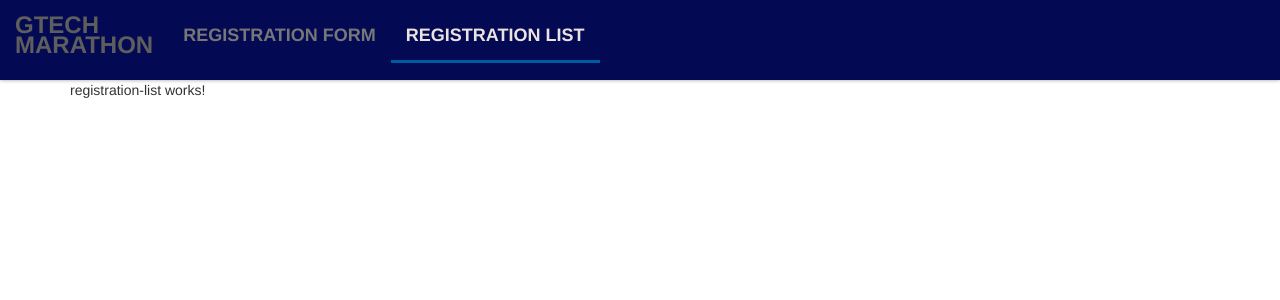
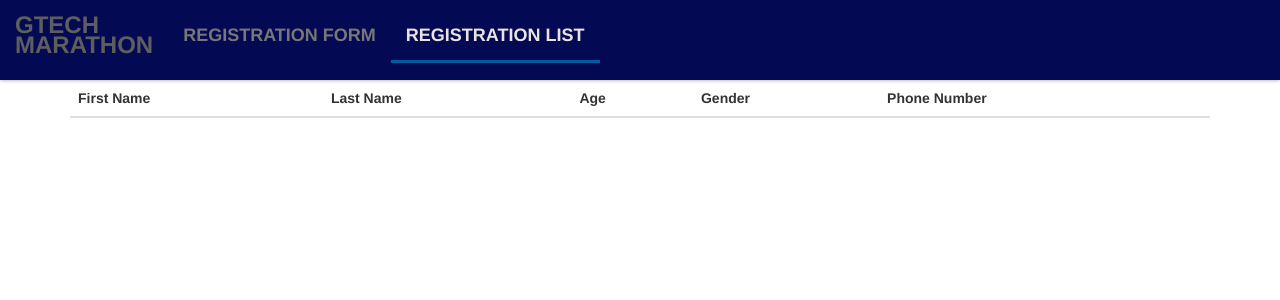
Before and after one commit to aryats300/RegistrationForm, an Angular app: page /registration-list in a window 1280 px wide. Shown: the top 300 px of the page. Built offline with nearby package versions, Linux system fonts and the light colour scheme.

Commit message:
Add the Registration Form details in Registration List using services

```diff
--- a/src/app/app.module.ts
+++ b/src/app/app.module.ts
@@ -4,10 +4,12 @@ import { BrowserModule } from '@angular/platform-browser';
 import { AppRoutingModule } from './app-routing.module';
 import { FormsModule } from '@angular/forms';
 
+
 import { AppComponent } from './app.component';
 import { HeaderComponent } from './header/header.component';
 import { RegistrationListComponent } from './registration-list/registration-list.component';
 import { RegistrationFormComponent } from './registration-form/registration-form.component';
+import { RegistrationService } from './registration.service';
 
 @NgModule({
   declarations: [
@@ -22,6 +24,7 @@ import { RegistrationFormComponent } from './registration-form/registration-form
     ReactiveFormsModule,
     AppRoutingModule
   ],
-  bootstrap: [AppComponent]
+  bootstrap: [AppComponent],
+  providers:[RegistrationService]
 })
 export class AppModule { }
--- a/src/app/registration-form/registration-form.component.ts
+++ b/src/app/registration-form/registration-form.component.ts
@@ -33,7 +33,7 @@ ngOnInit(){
     ]),
 
   });
-  localStorage.setItem('formData', JSON.stringify(this.regForm.value));
+
 }
 
 
--- a/src/app/registration-list/registration-list.component.html
+++ b/src/app/registration-list/registration-list.component.html
@@ -1 +1,20 @@
-<p>registration-list works!</p>
+<table class="table">
+    <thead>
+      <tr>
+        <th>First Name</th>
+        <th>Last Name</th>
+        <th>Age</th>
+        <th>Gender</th>
+        <th>Phone Number</th>
+      </tr>
+    </thead>
+    <tbody>
+      <tr *ngFor="let data of dataArray">
+        <td>{{ data.firstname }}</td>
+        <td>{{ data.lastname }}</td>
+        <td>{{ data.age }}</td>
+        <td>{{ data.gender }}</td>
+        <td>{{ data.phonenumber }}</td>
+      </tr>
+    </tbody>
+  </table>
--- a/src/app/registration-list/registration-list.component.ts
+++ b/src/app/registration-list/registration-list.component.ts
@@ -1,4 +1,5 @@
 import { Component } from '@angular/core';
+import { RegistrationService } from '../registration.service';
 
 @Component({
   selector: 'app-registration-list',
@@ -6,5 +7,15 @@ import { Component } from '@angular/core';
   styleUrls: ['./registration-list.component.css']
 })
 export class RegistrationListComponent {
+  dataArray: any;
 
+
+  constructor(private regService: RegistrationService) { }
+
+  ngOnInit(): void {
+    this.dataArray = this.regService.getData('formData');
+    // const userString = localStorage.getItem('users') as string;
+    // const users = JSON.parse(userString);
+    // return users || [];
+  }
 }
--- /dev/null
+++ b/src/app/registration.service.ts
@@ -0,0 +1,27 @@
+import { Injectable } from '@angular/core';
+
+@Injectable({
+  providedIn: 'root'
+})
+export class RegistrationService {
+
+  constructor() { }
+
+  getData(key: string) {
+    return JSON.parse(localStorage.getItem(key) as string);
+  }
+
+  setData(key: string, value: any) {
+    localStorage.setItem(key, JSON.stringify(value));
+  }
+
+  // getData(key: string) {
+  //   const data = localStorage.getItem(key);
+  //   return data ? JSON.parse(data) : [];
+  // }
+
+  // setData(key: string, value: any) {
+  //   localStorage.setItem(key, JSON.stringify(value));
+  // }
+
+}
```
Also changed, not shown: 1 other file (tests, documents, lock files or other folders).
